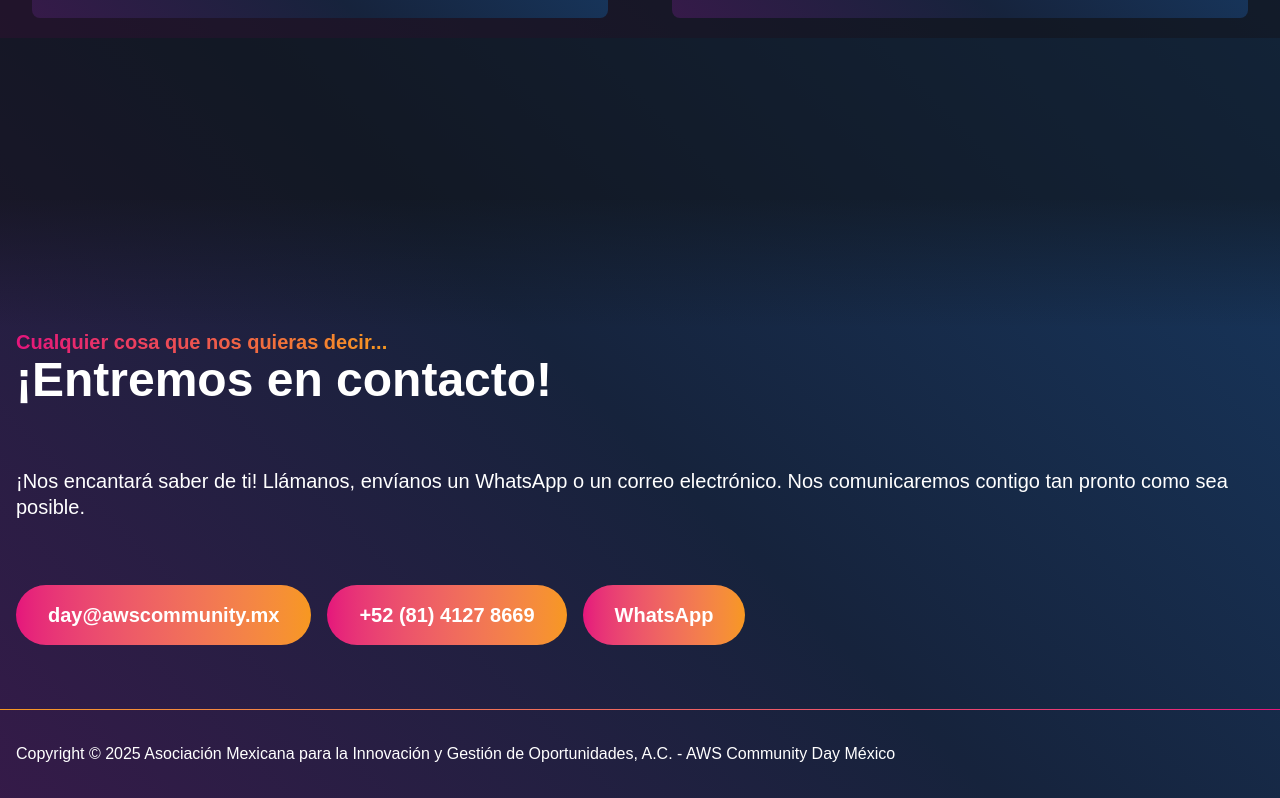
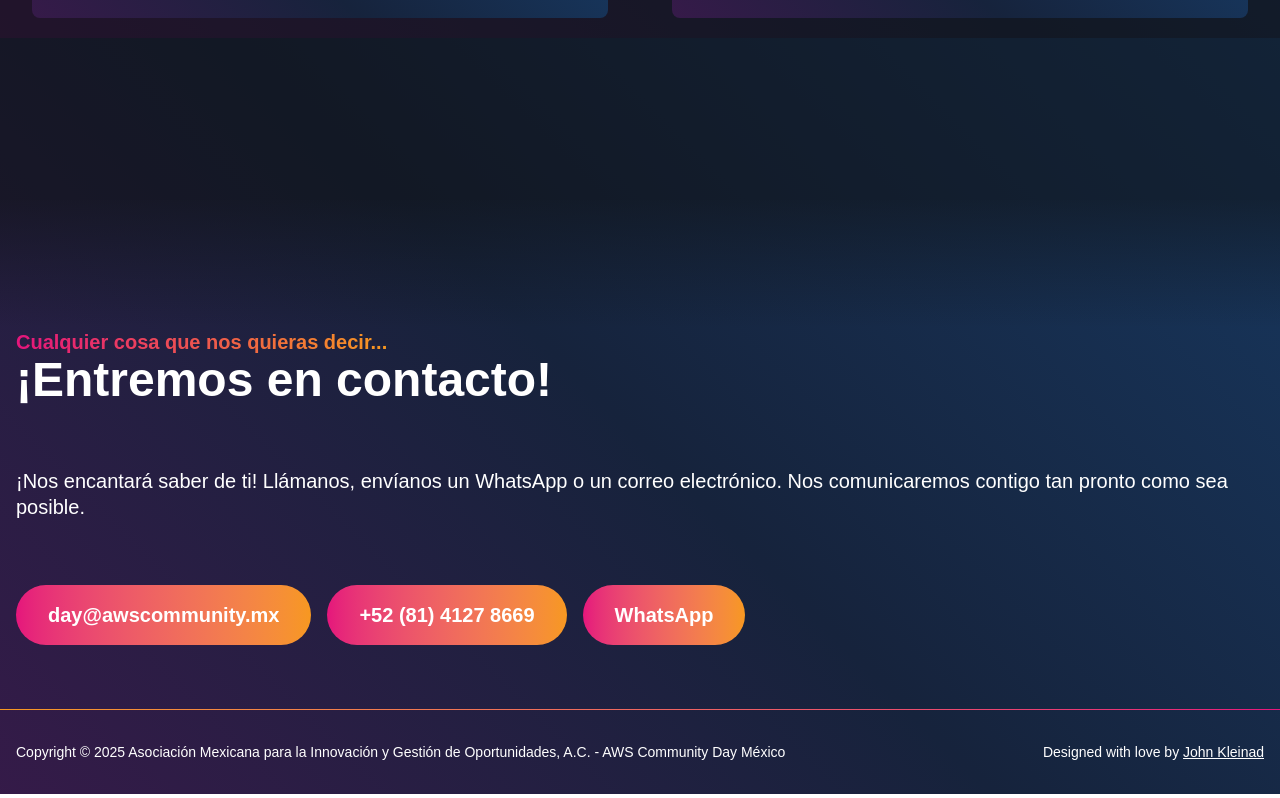
Before and after one commit to johnkleinad/community-day-web, a React (Vite) app: page / in a window 1280 px wide. Shown: the part 10362-11160 px from the top of the page. Built offline with nearby package versions, Linux system fonts and the light colour scheme; a web font is replaced by a local one.

Commit message:
add signature

```diff
--- a/src/components/Footrer.jsx
+++ b/src/components/Footrer.jsx
@@ -3,9 +3,10 @@ import React from 'react'
 export default function Footrer() {
     return <>
         <footer className='mt-16'>
-            <div className="bg-gradient-to-l from-pink-cd-100 to-orange-cd-100 h-[1px]"/>
-            <div className='mx-auto container flex justify-between font-light py-8 text-xs px-4 md:text-base'>
+            <div className="bg-gradient-to-l from-pink-cd-100 to-orange-cd-100 h-[1px]" />
+            <div className='mx-auto container flex flex-col md:flex-row gap-4 justify-between font-light py-8 text-xs md:text-sm px-4'>
                 <span>Copyright © 2025 Asociación Mexicana para la Innovación y Gestión de Oportunidades, A.C. - AWS Community Day México</span>
+                <span>Designed with love by <a href="https://www.linkedin.com/in/johnkleinad/" target='_blank' className='underline'>John Kleinad</a></span>
             </div>
         </footer>
     </>
```
